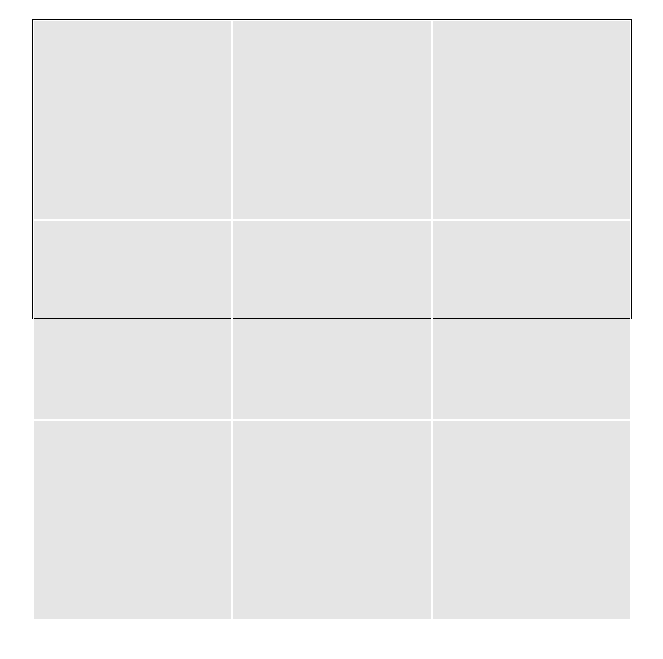
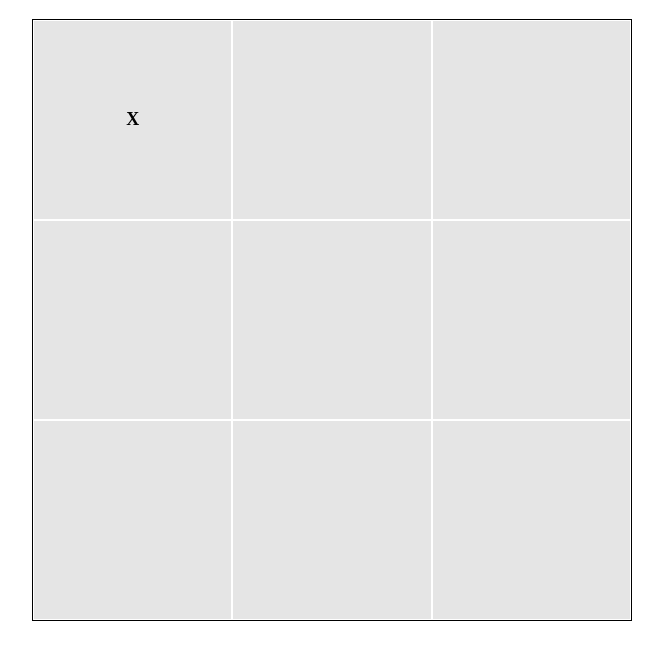
Before and after one commit to miiswom/tic-tac-toe, a plain HTML site: page index.html in a window 1280 px wide. Both pictures are taken after a click on the element 356 px from the left and 180 px from the top of the page. Shown: the part 61-720 px from the top of the page, without its empty margins (224-887 px from the left). Drawn offline with Linux system fonts and the light colour scheme.

Commit message:
Set up the game basic click logic

```diff
--- a/css/style.css
+++ b/css/style.css
@@ -68,7 +68,7 @@ text-wrap: nowrap;
 .grid__container {
   width: 100%;
   max-width: 600px;
-  height: 300px;
+  height: 100%;
   border: 1px solid black;
   /* background: lightblue; */
 
@@ -80,6 +80,11 @@ text-wrap: nowrap;
 
   border: 1px solid white;
   background: rgba(0, 0, 0, .1);
+  color: black;
+  font-size: large;
+  font-weight: bold;
+  text-align: center;
+  align-content: center;
 
   width: 28%;
   flex-grow: 1;
--- a/js/main.js
+++ b/js/main.js
@@ -0,0 +1,54 @@
+const gridContainer = document.querySelector('.grid__container');
+const grids = Array.from(gridContainer.querySelectorAll('.grid__item'));
+
+console.log(grids);
+const allClicks = [];
+
+// function addO() {
+// // when i click on a grid element
+// // find the index of that element
+// // and modify that element
+// };
+let input = 'X';
+
+function addX() {
+
+  for(let i=0; i < grids.length; i++) {
+    grids[i].addEventListener('click', () => {
+      console.log(grids[i]);
+      grids[i].textContent = input;
+      allClicks.push(grids[i].textContent);
+      console.log(allClicks);
+      checkPreviousClick();
+      })
+  }}
+
+  function checkPreviousClick() {
+    console.log('works...')
+    console.log(allClicks[allClicks.length -1]);
+
+    if(allClicks[allClicks.length -1] === 'X') {
+      input = 'O';
+    } else if ((allClicks[allClicks.length -1] === 'O')) {
+      input = 'X';
+    }
+  }
+
+  addX();
+
+  // function clickListener() {
+  //   let e = document.onclick
+  //   let current = e.target.textContent;
+  //   console.log(current);
+  // }
+
+  // clickListener()
+
+// const playerOne = {
+//   name: playerNumOne,
+//   gameInput: addO
+// };
+// const playerTwo = {
+//   name: playerNumTwo,
+//   gameInput: addX
+// };
```
